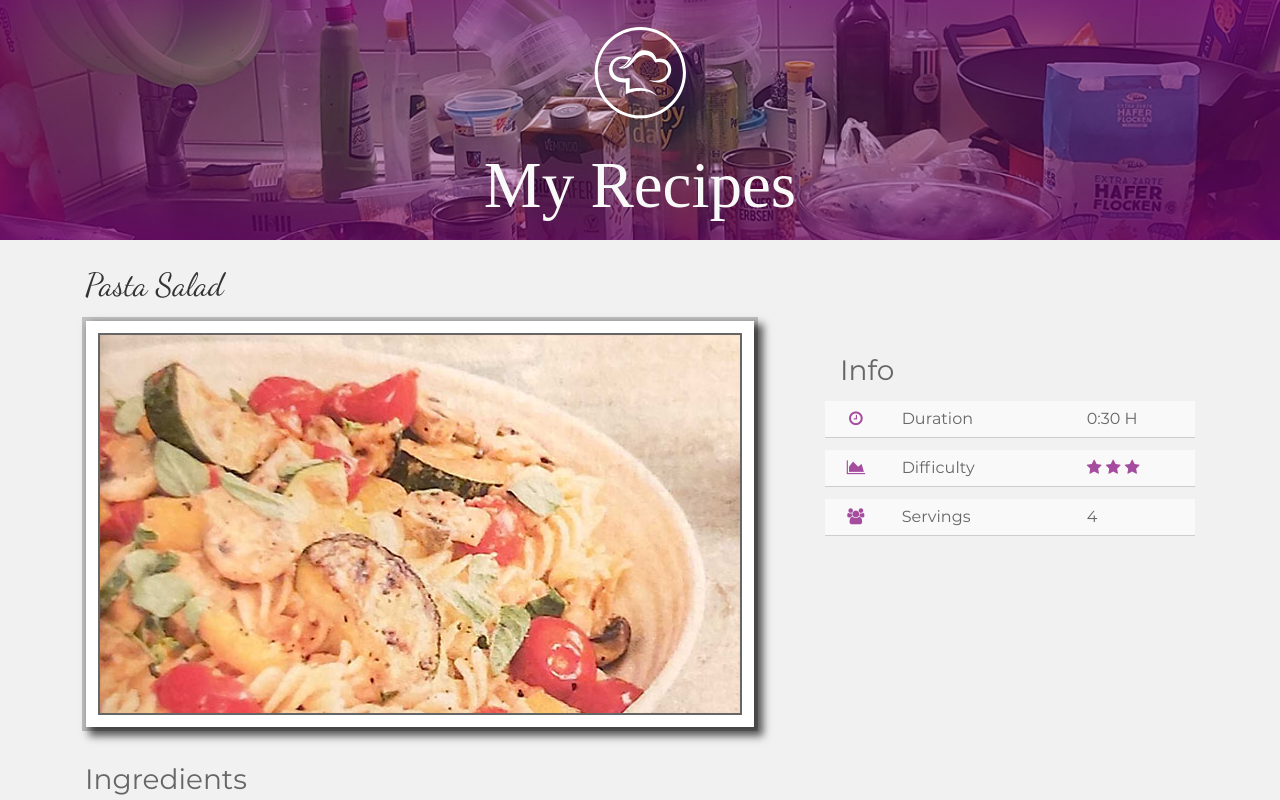
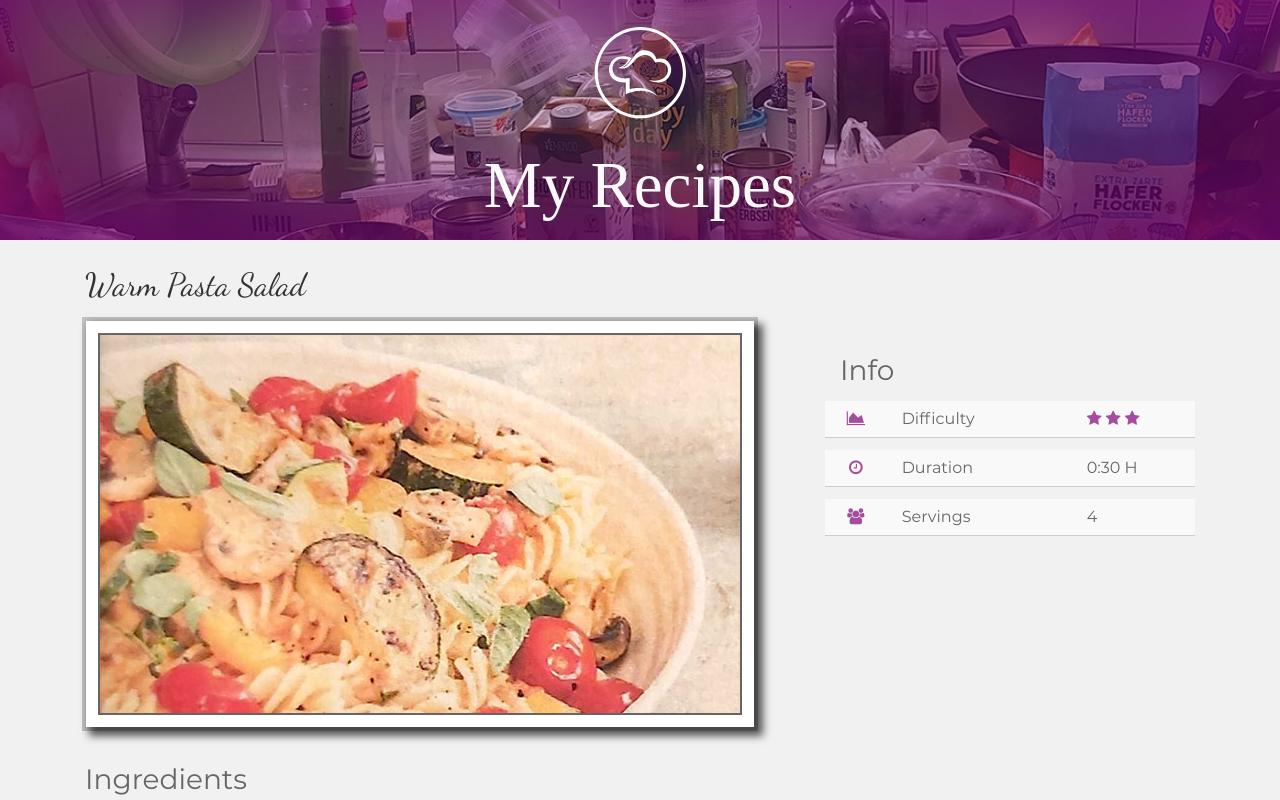
Before and after one commit to ffe73/recipe, a plain HTML site: page Nudelsalat.html in a window 1280 px wide. Shown: the top 800 px of the page. Drawn offline with Linux system fonts and the light colour scheme; a web font is replaced by a local one.

Commit message:
Add files via upload

```diff
--- a/Nudelsalat.html
+++ b/Nudelsalat.html
@@ -3,7 +3,7 @@
 
 <head>
   <meta charset="utf-8" />
-  <title>Pasta Salad | My Recipes</title>
+  <title>Warm Pasta Salad | My Recipes</title>
 
   <!-- Favicon
   ============ -->
@@ -43,7 +43,7 @@
       <div class="row">
         <!-- Title -->
         <div class="col-12">
-          <h2>Pasta Salad</h2>
+          <h2>Warm Pasta Salad</h2>
         </div>
       </div>
       <div class="row vertical-align">
@@ -56,14 +56,6 @@
           <div class="col-md-4 pull-right wow zoomIn">
             <div class="recipe-info">
               <h3>Info</h3>
-              <!-- Time -->
-              <div class="row">
-                <div class="col-2 text-center">
-                  <i class="fa fa-clock-o" aria-hidden="true"></i>
-                </div>
-                <div class="col-6">Duration</div>
-                <div class="col-4">0:30 H</div>
-              </div>
               <!-- Difficulty -->
               <div class="row">
                 <div class="col-2 text-center">
@@ -75,6 +67,14 @@
                   <i class="fa fa-star" aria-hidden="true"></i>
                   <i class="fa fa-star" aria-hidden="true"></i>
                 </div>
+              </div>
+              <!-- Time -->
+              <div class="row">
+                <div class="col-2 text-center">
+                  <i class="fa fa-clock-o" aria-hidden="true"></i>
+                </div>
+                <div class="col-6">Duration</div>
+                <div class="col-4">0:30 H</div>
               </div>
               <!-- Serves -->
               <div class="row">
```
Also changed, not shown: Nicecream.html (+2 -2 lines), index.html (+2 -2 lines).
